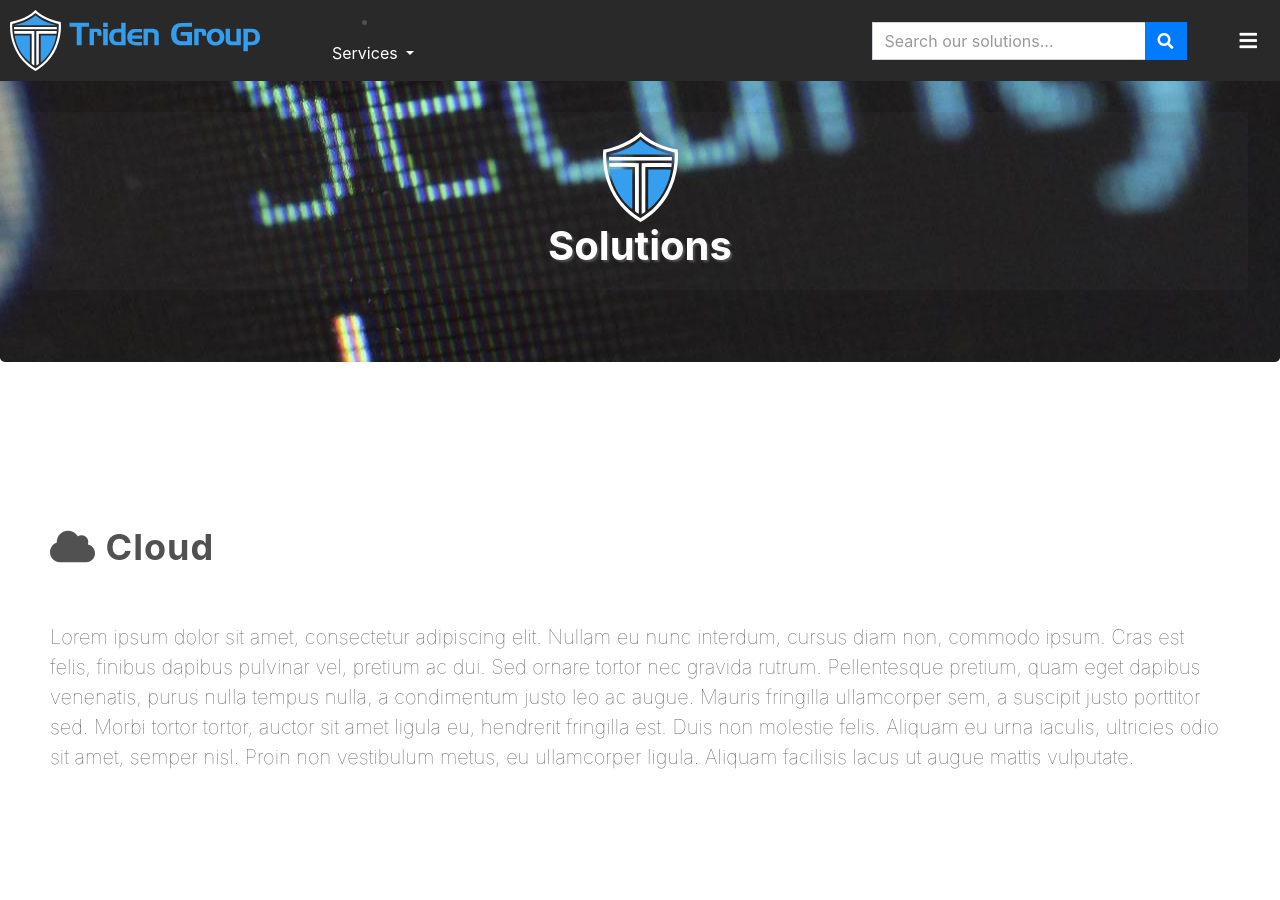
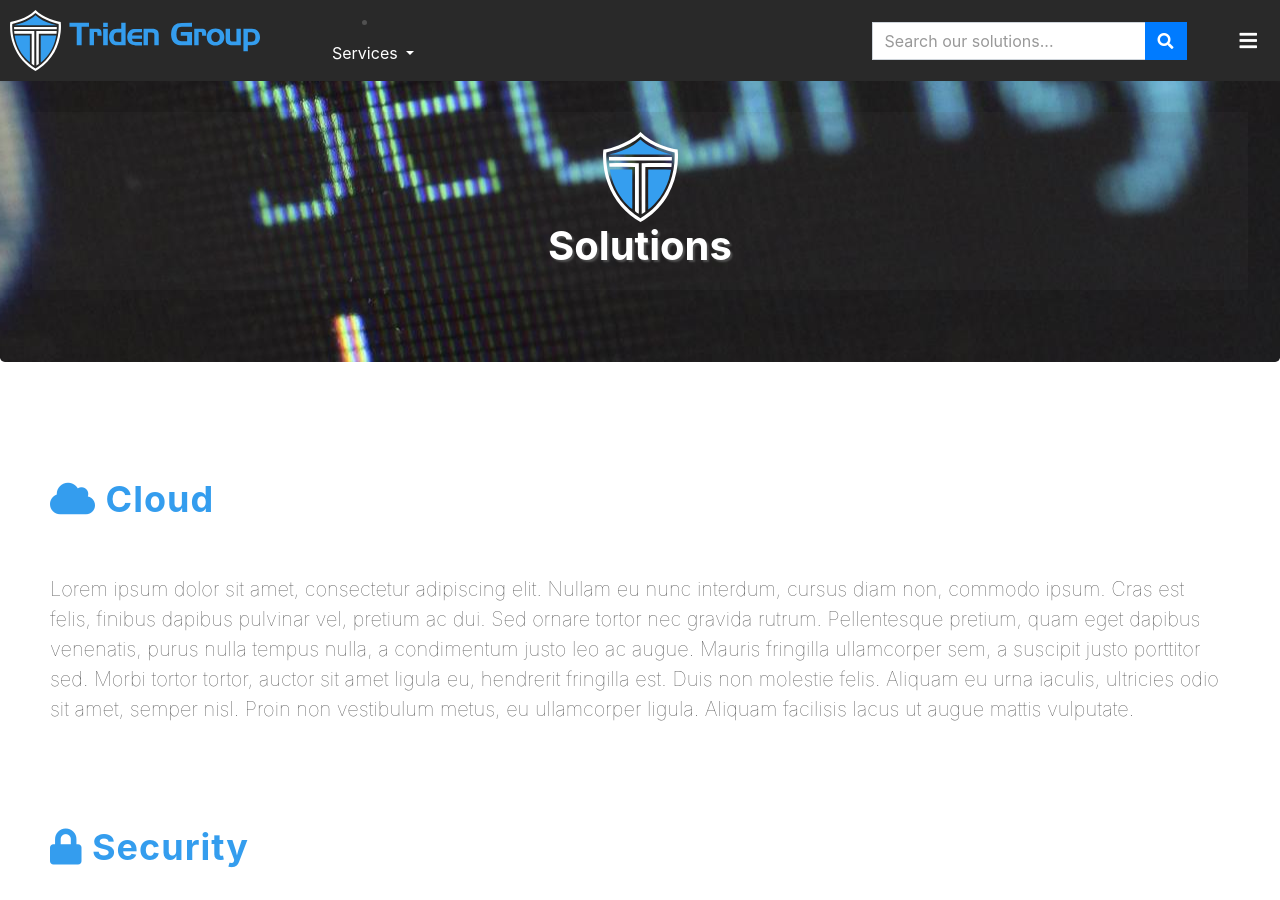
Before and after one commit to justingolden21/triden-ideas, a Jekyll site: the page built from solutions.html, in a window 1280 px wide and 900 px high. Built offline with Jekyll 4.4.1, drawn with Linux system fonts in a browser that asks for light colours.

Commit message:
edit solutions.html
meade headings blue, decreased spacing between sections

```diff
--- a/TODO.txt
+++ b/TODO.txt
@@ -81,3 +81,7 @@ list of partners somewhere on website (about.html?)
 them: no fb, yes to instragram
 
 dropdown with 3-4 items under sercives for security, cloud, infra
+
+================================================================
+
+partners page
--- a/assets/js/solutions-scripts.js
+++ b/assets/js/solutions-scripts.js
@@ -1,6 +1,6 @@
 $(function() {
-	let tag = window.location.href.split('#')[1];
-	if(tag) {
-		$('#' + tag + '-h').addClass('blue');
-	}
+	// let tag = window.location.href.split('#')[1];
+	// if(tag) {
+	// 	$('#' + tag + '-h').addClass('blue');
+	// }
 });
--- a/solutions.html
+++ b/solutions.html
@@ -10,20 +10,20 @@ permalink: /solutions/
 
 <div id="main-section">
 	<p id="cloud" class="hidden">cloud</p>
-	<br><br>
-	<h2 id="cloud-h"><i class="fas fa-cloud"></i> Cloud</h2>
+	<!-- <br><br> -->
+	<h2 id="cloud-h" class="blue"><i class="fas fa-cloud"></i> Cloud</h2>
 	<br>
 	<p>Lorem ipsum dolor sit amet, consectetur adipiscing elit. Nullam eu nunc interdum, cursus diam non, commodo ipsum. Cras est felis, finibus dapibus pulvinar vel, pretium ac dui. Sed ornare tortor nec gravida rutrum. Pellentesque pretium, quam eget dapibus venenatis, purus nulla tempus nulla, a condimentum justo leo ac augue. Mauris fringilla ullamcorper sem, a suscipit justo porttitor sed. Morbi tortor tortor, auctor sit amet ligula eu, hendrerit fringilla est. Duis non molestie felis. Aliquam eu urna iaculis, ultricies odio sit amet, semper nisl. Proin non vestibulum metus, eu ullamcorper ligula. Aliquam facilisis lacus ut augue mattis vulputate.</p>
 
 	<p id="security" class="hidden">security</p>
-	<br><br>
-	<h2 id="security-h"><i class="fas fa-lock"></i> Security</h2>
+	<!-- <br><br> -->
+	<h2 id="security-h" class="blue"><i class="fas fa-lock"></i> Security</h2>
 	<br>
 	<p>Quisque sed aliquet metus, in tincidunt tortor. Fusce vitae venenatis est. Curabitur ante dui, porttitor eget nisl et, ultricies convallis felis. Phasellus egestas porttitor dui vitae rutrum. Etiam tristique enim non ipsum tincidunt laoreet. Maecenas eget quam in lacus imperdiet eleifend interdum nec elit. Duis at vehicula mauris. Duis venenatis imperdiet hendrerit. Vivamus commodo sapien sit amet egestas tempor. Maecenas finibus arcu in nibh fringilla eleifend. Nam vitae ligula augue. Sed sit amet risus sagittis, aliquam felis ut, commodo felis. Cras venenatis, purus sit amet lobortis facilisis, justo tellus laoreet metus, ultrices condimentum lectus dolor sed mauris. Suspendisse quis iaculis sem, ut sollicitudin eros. Lorem ipsum dolor sit amet, consectetur adipiscing elit. Praesent id dapibus purus.</p>
 
 	<p id="infrastructure" class="hidden">infrastructure</p>
-	<br><br>
-	<h2 id="infrastructure-h"><i class="fas fa-server"></i> Infrastructure</h2>
+	<!-- <br><br> -->
+	<h2 id="infrastructure-h" class="blue"><i class="fas fa-server"></i> Infrastructure</h2>
 	<br>
 	<p>Praesent feugiat pretium purus eu lobortis. Proin lobortis condimentum ipsum et pretium. Duis et cursus lacus. Nullam risus nulla, semper vitae risus a, dapibus mattis nulla. Vestibulum nisi urna, condimentum at pellentesque at, accumsan sed nisl. Integer at elit id ex mollis facilisis. Pellentesque leo ipsum, dapibus nec feugiat quis, posuere et libero. Aenean rutrum, arcu vel molestie scelerisque, nisl ipsum ultricies mauris, vel consequat turpis est a ipsum. Etiam dictum tristique nunc laoreet venenatis. Ut malesuada ultrices arcu quis sagittis. Mauris in enim massa. Ut in semper sem. Proin euismod, risus sed suscipit varius, neque metus porta libero, eget fermentum metus sem vel nisl. Nulla eu mattis nisi. Etiam eu magna nisl. Nullam pulvinar risus et nunc iaculis scelerisque.</p>
 
```
